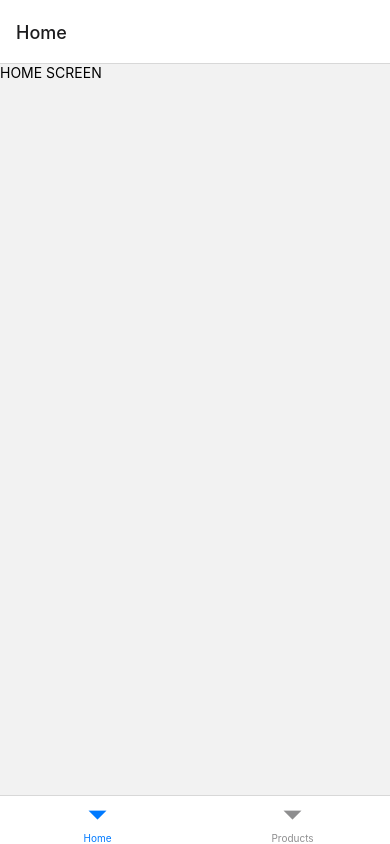
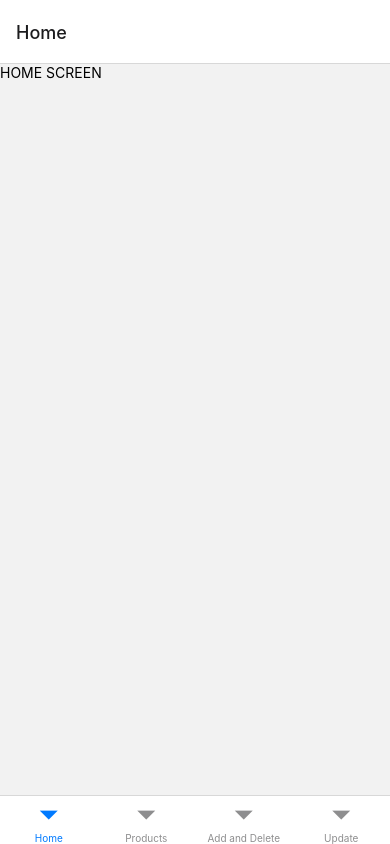
Before and after one commit to burakbehlull/product-inventory-system, a React Native app in the folder mobile/: screen /Home in a window 390 px wide. Built offline with nearby package versions, Linux system fonts and the light colour scheme.

Commit message:
feat: React-Native Eject

```diff
--- a/mobile/app.json
+++ b/mobile/app.json
@@ -18,7 +18,8 @@
       "adaptiveIcon": {
         "foregroundImage": "./assets/adaptive-icon.png",
         "backgroundColor": "#ffffff"
-      }
+      },
+      "package": "com.burakbehlul.mobile"
     },
     "web": {
       "favicon": "./assets/favicon.png"
--- a/mobile/routes/router.tsx
+++ b/mobile/routes/router.tsx
@@ -1,7 +1,7 @@
 import {NavigationContainer} from '@react-navigation/native'
 import {createBottomTabNavigator} from '@react-navigation/bottom-tabs'
 
-import { HomeScreen, ProductsScreen } from '../screens/index'
+import { HomeScreen, ProductsScreen, AddAndDeleteScreen, UpdateScreen } from '../screens/index'
 
 function Router(){
     const Tab = createBottomTabNavigator()
@@ -10,6 +10,8 @@ function Router(){
             <Tab.Navigator>
                 <Tab.Screen name='Home' component={HomeScreen}></Tab.Screen>
                 <Tab.Screen name='Products' component={ProductsScreen}></Tab.Screen>
+                <Tab.Screen name='Add and Delete' component={AddAndDeleteScreen}></Tab.Screen>
+                <Tab.Screen name='Update' component={UpdateScreen}></Tab.Screen>
             </Tab.Navigator>
         </NavigationContainer>
     )
--- a/mobile/screens/HomeScreen.tsx
+++ b/mobile/screens/HomeScreen.tsx
@@ -1,6 +1,7 @@
+import { useEffect } from 'react'
 import {Text} from 'react-native'
+import axios from 'axios'
 function HomeScreen(){
-
     return (
         <>
             <Text>HOME SCREEN</Text>
--- a/package.json
+++ b/package.json
@@ -12,6 +12,7 @@
     "client:build":"cd client && npm run build",
 
     "desktop":"cd desktop && npm run dev",
+    "mobile":"cd mobile && npm start",
 
 	  "server": "concurrently \"npm run server:build\" \"npm run server:dev\"",
     "dev": "concurrently \"npm run client:dev\" \"npm run server:build\" \"npm run server:dev\""
```
Also changed, not shown: mobile/index.js (added, +8 -0 lines), mobile/metro.config.js (added, +7 -0 lines), mobile/package.json (+4 -4 lines), 45 other files (tests, documents, lock files or other folders).
